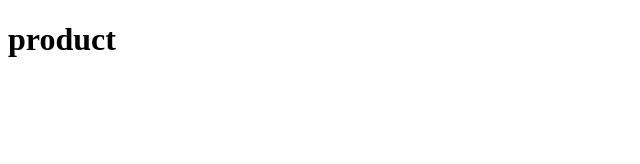
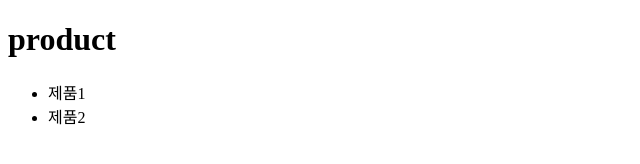
Before and after one commit to KimMinQ/03_04_week_2, a plain HTML site: page product.html in a window 1280 px wide. Shown: the whole page, without its empty margins (0-640 px from the left). Drawn offline with Linux system fonts and the light colour scheme.

Commit message:
product end

```diff
--- a/product.html
+++ b/product.html
@@ -8,6 +8,10 @@
 </head>
 <body>
     <h1>product</h1>
+   <ul>
+    <li>제품1</li>
+    <li>제품2</li>
+   </ul>
 
 
 
```
